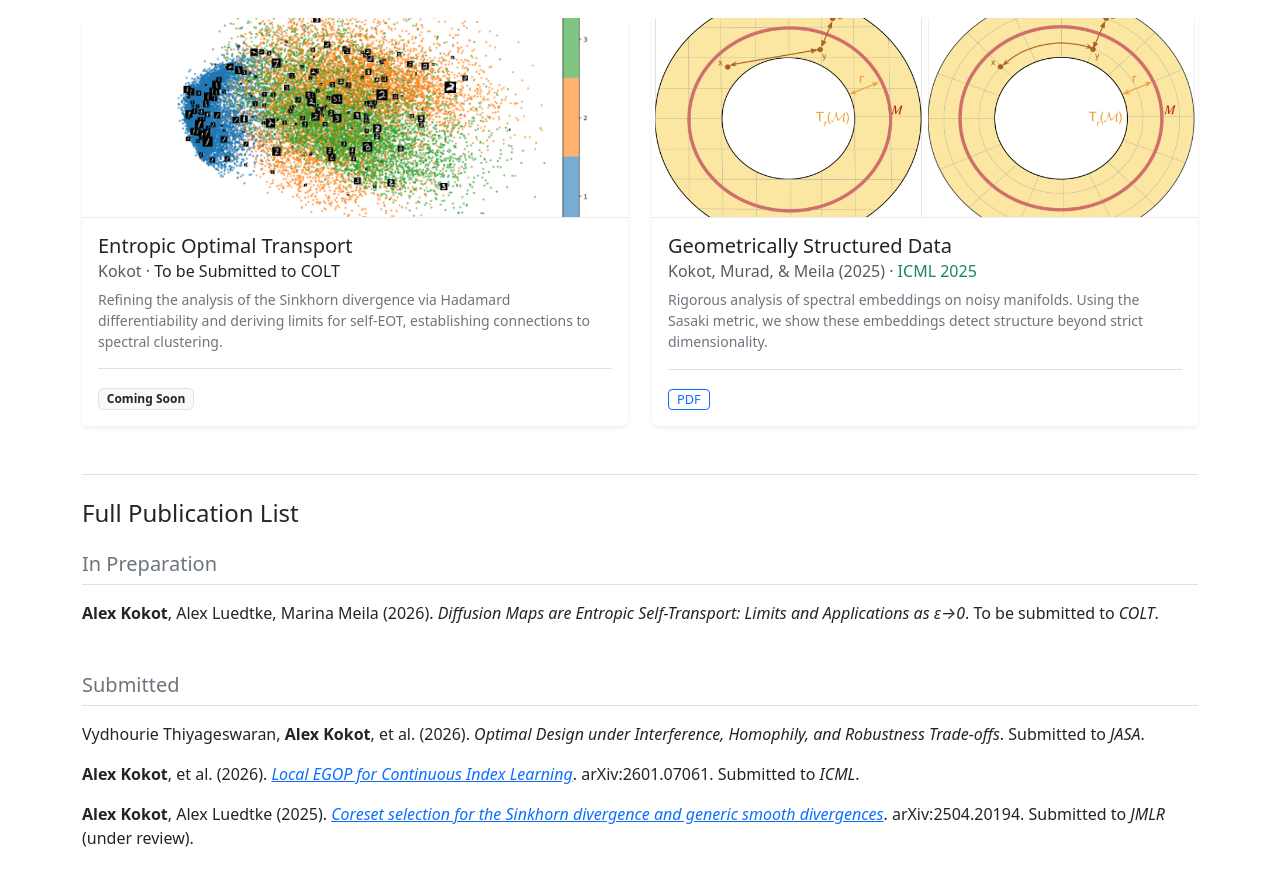
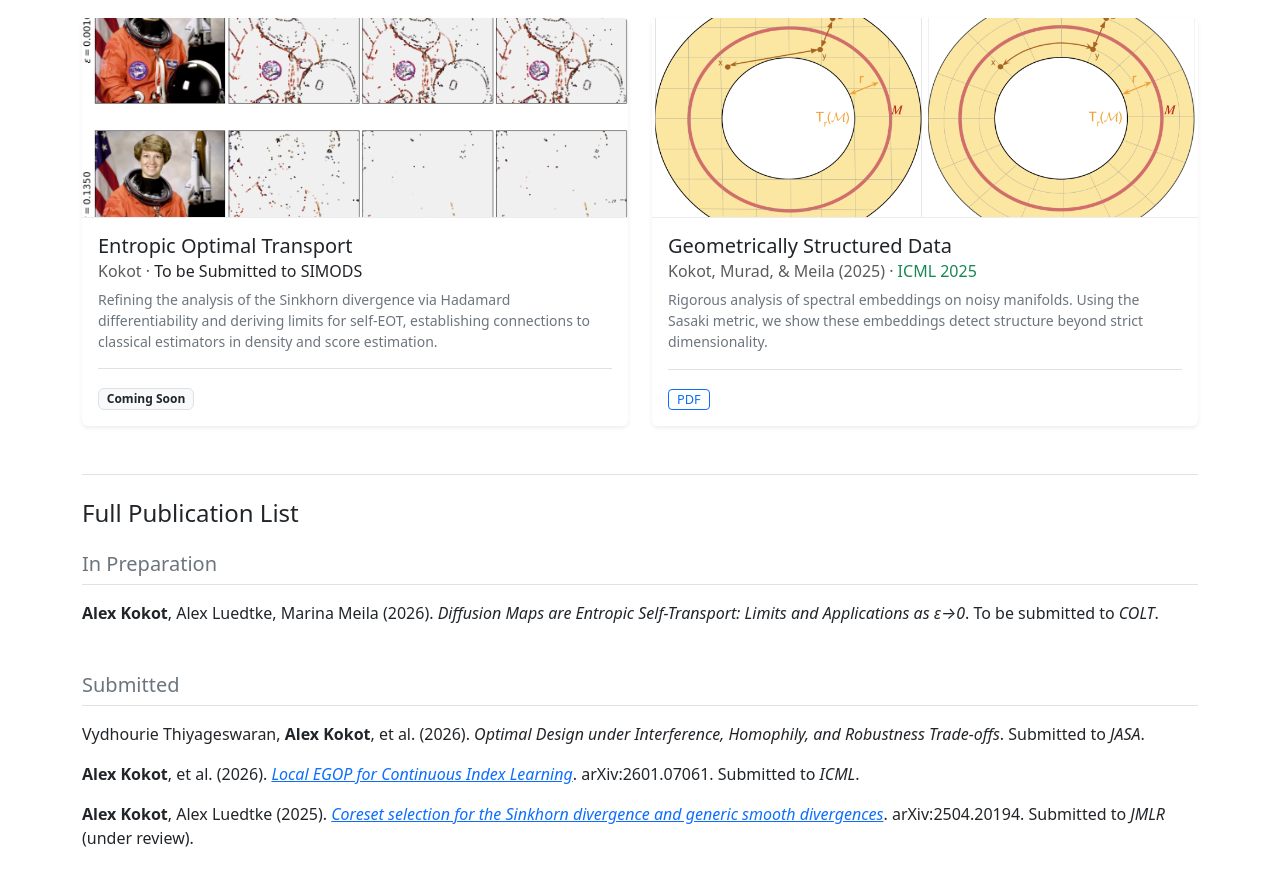
Before and after one commit to amkokot/alex_kokot, a Jekyll site: the page built from research_test.md, in a window 1280 px wide and 900 px high, scrolled down 757 px. Shown: the top 886 px of the window. Built offline with Jekyll 4.4.1, drawn with Linux system fonts in a browser that asks for light colours.

Commit message:
Add research test page layout

```diff
--- a/research_test.md
+++ b/research_test.md
@@ -106,17 +106,17 @@ permalink: /research/
 
   <div class="col">
     <div class="card h-100 shadow-sm border-0 hover-card position-relative">
-      <img src="{{ site.baseurl }}/assets/images/mnist_scatter_categorical.png" class="card-img-top research-img" alt="Entropic OT">
+      <img src="{{ site.baseurl }}/assets/images/astronaut_coreset.png" class="card-img-top research-img" alt="Entropic OT">
       <div class="card-body d-flex flex-column">
 
         <a href="#" data-bs-toggle="modal" data-bs-target="#modalEOT" class="stretched-link text-decoration-none">
           <h5 class="card-title text-dark">Entropic Optimal Transport</h5>
         </a>
 
-        <h6 class="card-subtitle mb-2 text-muted">Kokot · <span class="text-warning text-dark">To be Submitted to COLT</span></h6>
+        <h6 class="card-subtitle mb-2 text-muted">Kokot · <span class="text-warning text-dark">To be Submitted to SIMODS</span></h6>
 
         <p class="card-text small text-secondary">
-          Refining the analysis of the Sinkhorn divergence via Hadamard differentiability and deriving limits for self-EOT, establishing connections to spectral clustering.
+          Refining the analysis of the Sinkhorn divergence via Hadamard differentiability and deriving limits for self-EOT, establishing connections to classical estimators in density and score estimation.
         </p>
 
         <div class="mt-auto card-footer-actions pt-3 border-top">
```
Also changed, not shown: assets/images/astronaut_coreset.png (added), 2 other files.
